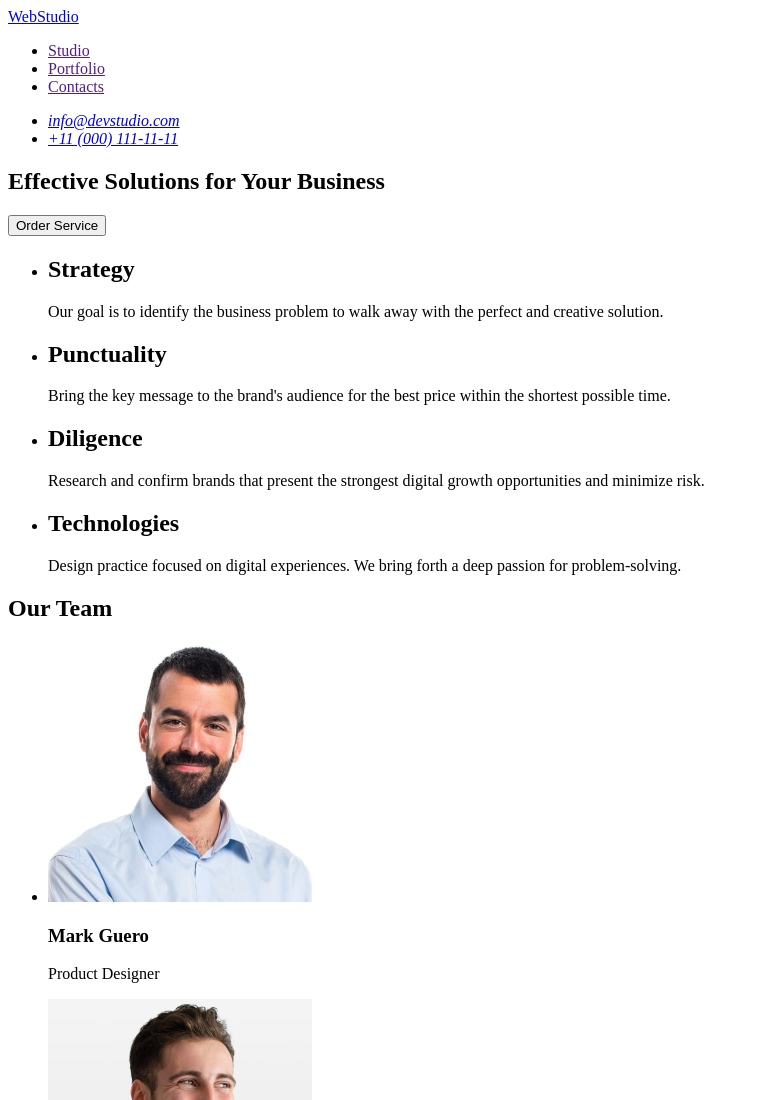
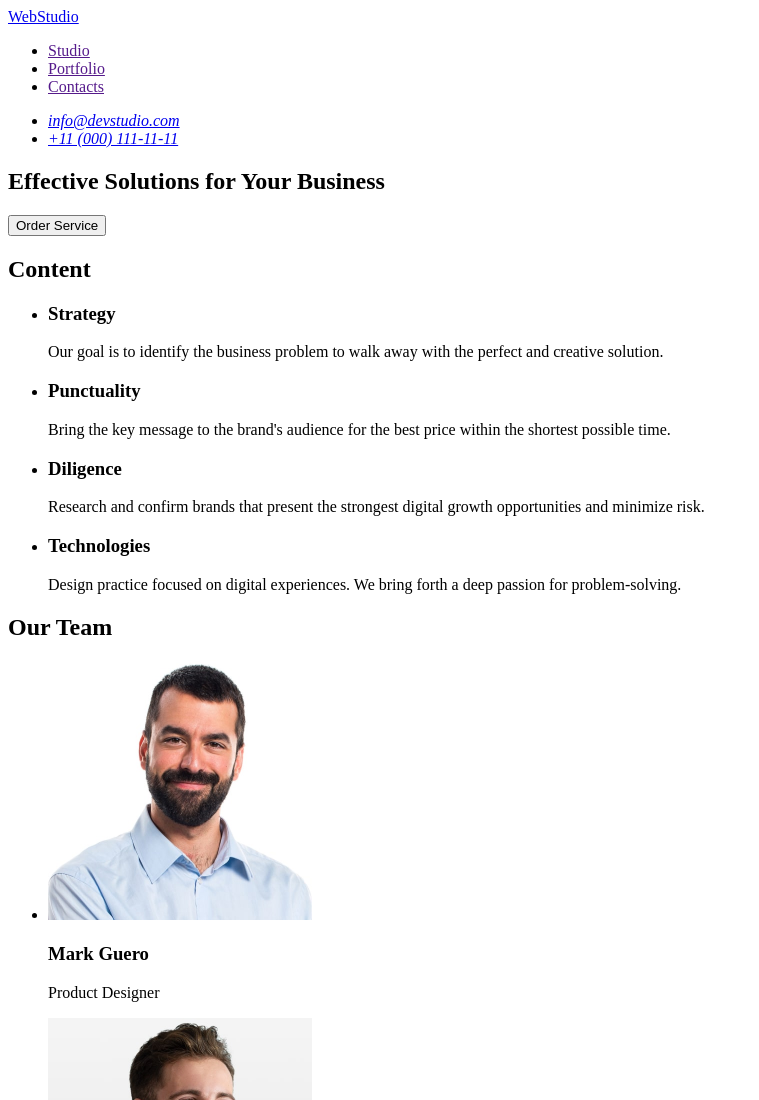
Before and after one commit to innabratashchuk/goit-markup-hw-01, a plain HTML site: page index.html in a window 1280 px wide. Shown: the top 1100 px of the page, without its empty margins (0-759 px from the left). Drawn offline with Linux system fonts and the light colour scheme.

Commit message:
correction h2

```diff
--- a/index.html
+++ b/index.html
@@ -29,30 +29,31 @@
         <button type="button">Order Service</button>
       </section>
       <section>
+        <h2>Content</h2>
         <ul>
           <li>
-            <h2>Strategy</h2>
+            <h3>Strategy</h3>
             <p>
               Our goal is to identify the business problem to walk away with the
               perfect and creative solution.
             </p>
           </li>
           <li>
-            <h2>Punctuality</h2>
+            <h3>Punctuality</h3>
             <p>
               Bring the key message to the brand's audience for the best price
               within the shortest possible time.
             </p>
           </li>
           <li>
-            <h2>Diligence</h2>
+            <h3>Diligence</h3>
             <p>
               Research and confirm brands that present the strongest digital
               growth opportunities and minimize risk.
             </p>
           </li>
           <li>
-            <h2>Technologies</h2>
+            <h3>Technologies</h3>
             <p>
               Design practice focused on digital experiences. We bring forth a
               deep passion for problem-solving.
```
